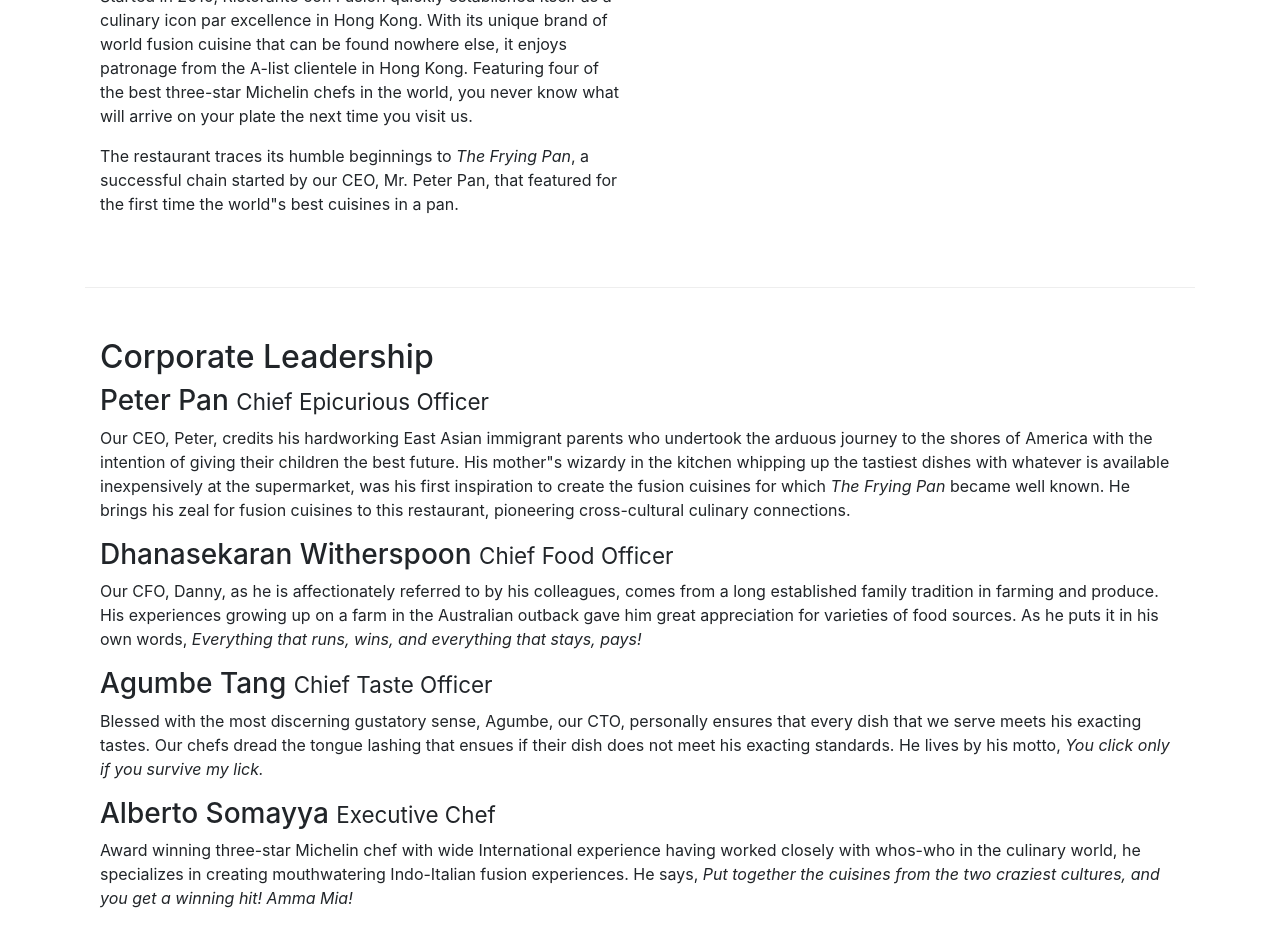
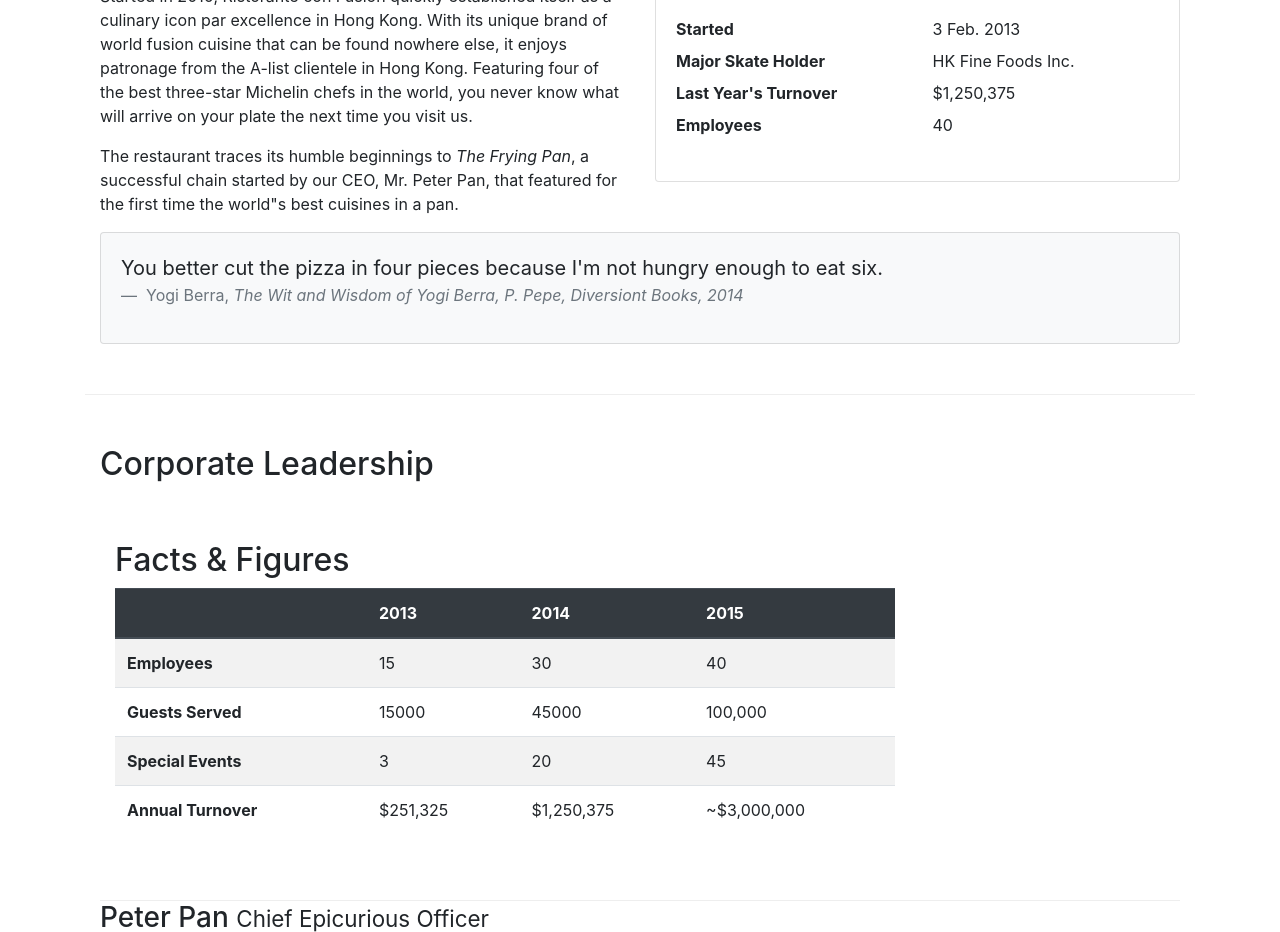
Before and after one commit to chiq2045/conFusion, a website: page conFusion/aboutus.html in a window 1280 px wide. Shown: the part 577-1509 px from the top of the page. Drawn offline with nearby package versions, Linux system fonts and the light colour scheme.

Commit message:
add tables and cards to about us

```diff
--- a/conFusion/aboutus.html
+++ b/conFusion/aboutus.html
@@ -82,12 +82,38 @@
         </div>
 
         <div class="row row-content">
-          <div class="col-12 col-sm-6">
+            <div class="col-12 col-sm-6">
                 <h2>Our History</h2>
                 <p>Started in 2010, Ristorante con Fusion quickly established itself as a culinary icon par excellence in Hong Kong. With its unique brand of world fusion cuisine that can be found nowhere else, it enjoys patronage from the A-list clientele in Hong Kong.  Featuring four of the best three-star Michelin chefs in the world, you never know what will arrive on your plate the next time you visit us.</p>
                 <p>The restaurant traces its humble beginnings to <em>The Frying Pan</em>, a successful chain started by our CEO, Mr. Peter Pan, that featured for the first time the world"s best cuisines in a pan.</p>
             </div>
-            <div>
+            <div class="col-12 col-sm-6">
+                <div class="card">
+                    <h3 class="card-header bg-primary text-white">Facts At a Glance</h3>
+                    <div class="card-body">
+                        <dl class="row">
+                            <dt class="col-6">Started</dt>
+                            <dd class="col-6">3 Feb. 2013</dd>
+                            <dt class="col-6">Major Skate Holder</dt>
+                            <dd class="col-6">HK Fine Foods Inc.</dd>
+                            <dt class="col-6">Last Year's Turnover</dt>
+                            <dd class="col-6">$1,250,375</dd>
+                            <dt class="col-6">Employees</dt>
+                            <dd class="col-6">40</dd>
+                        </dl>
+                    </div>
+                </div>
+            </div>
+            <div class="col-12">
+                <div class="card card-body bg-light">
+                    <blockquote class="blockquote">
+                        <p class="mb-0">You better cut the pizza in four pieces because I'm not hungry enough to eat six.</p>
+                        <footer class="blockquote-footer">
+                            Yogi Berra,
+                            <cite title="Source Title">The Wit and Wisdom of Yogi Berra, P. Pepe, Diversiont Books, 2014</cite>
+                        </footer>
+                    </blockquote>
+                </div>
             </div>
         </div>
 
@@ -95,6 +121,51 @@
         <div class="row row-content">
             <div class="col-12">
                 <h2>Corporate Leadership</h2>
+                <div class="row row-content">
+                    <div class="col-12 col-sm-9">
+                        <h2>Facts &amp; Figures</h2>
+                        <div class="table-responsive">
+                            <table class="table table-striped">
+                                <thead class="thead-dark">
+                                    <tr>
+                                        <th>&nbsp;</th>
+                                        <th>2013</th>
+                                        <th>2014</th>
+                                        <th>2015</th>
+                                    </tr>
+                                </thead>
+                                <tbody>
+                                    <tr>
+                                        <th>Employees</th>
+                                        <td>15</td>
+                                        <td>30</td>
+                                        <td>40</td>
+                                    </tr>
+                                    <tr>
+                                        <th>Guests Served</th>
+                                        <td>15000</td>
+                                        <td>45000</td>
+                                        <td>100,000</td>
+                                    </tr>
+                                    <tr>
+                                        <th>Special Events</th>
+                                        <td>3</td>
+                                        <td>20</td>
+                                        <td>45</td>
+                                    </tr>
+                                    <tr>
+                                        <th>Annual Turnover</th>
+                                        <td>$251,325</td>
+                                        <td>$1,250,375</td>
+                                        <td>~$3,000,000</td>
+                                    </tr>
+                                </tbody>
+                            </table>
+                        </div>
+                    </div>
+                    <div class="col-12 col-sm-3">
+                    </div>
+                </div>
                 <h3>Peter Pan <small>Chief Epicurious Officer</small></h3>
                 <p class="d-none d-sm-block">Our CEO, Peter, credits his hardworking East Asian immigrant parents who undertook the arduous journey to the shores of America with the intention of giving their children the best future. His mother"s wizardy in the kitchen whipping up the tastiest dishes with whatever is available inexpensively at the supermarket, was his first inspiration to create the fusion cuisines for which <em>The Frying Pan</em> became well known. He brings his zeal for fusion cuisines to this restaurant, pioneering cross-cultural culinary connections.</p>
                 <h3>Dhanasekaran Witherspoon <small>Chief Food Officer</small></h3>
```
